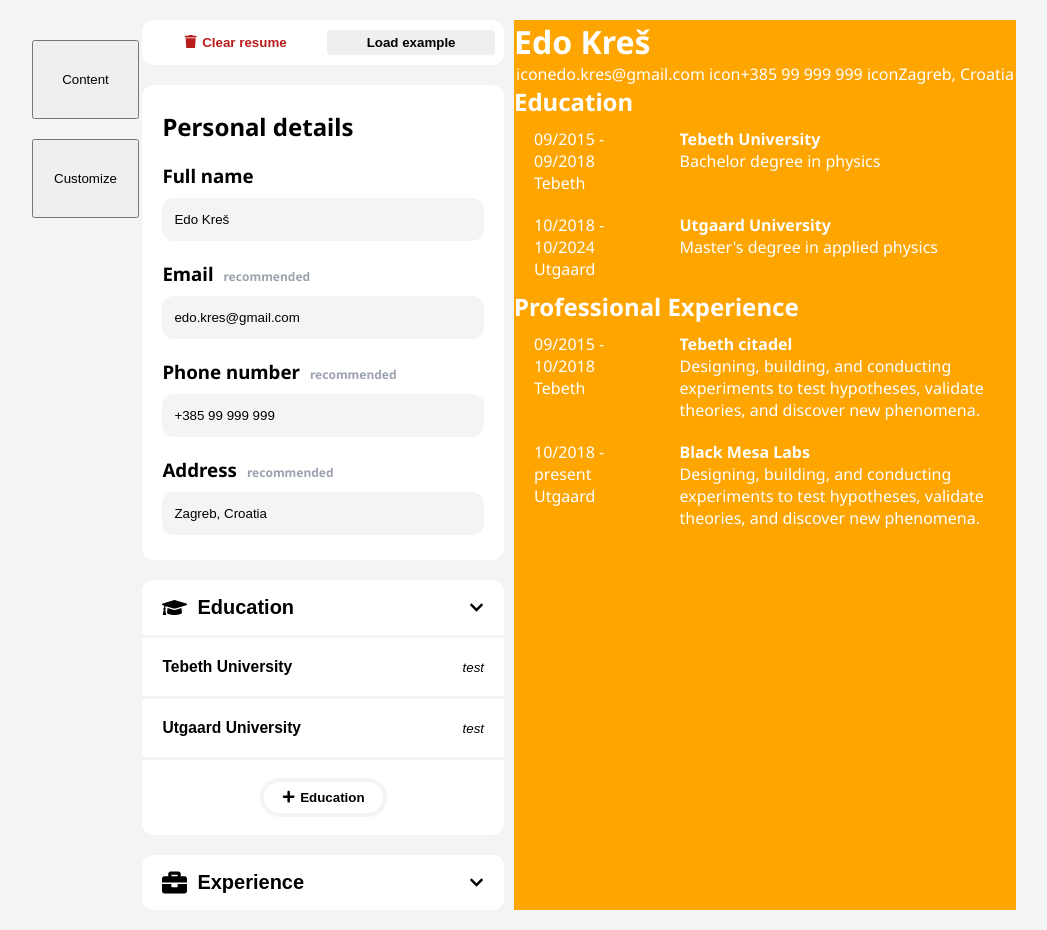
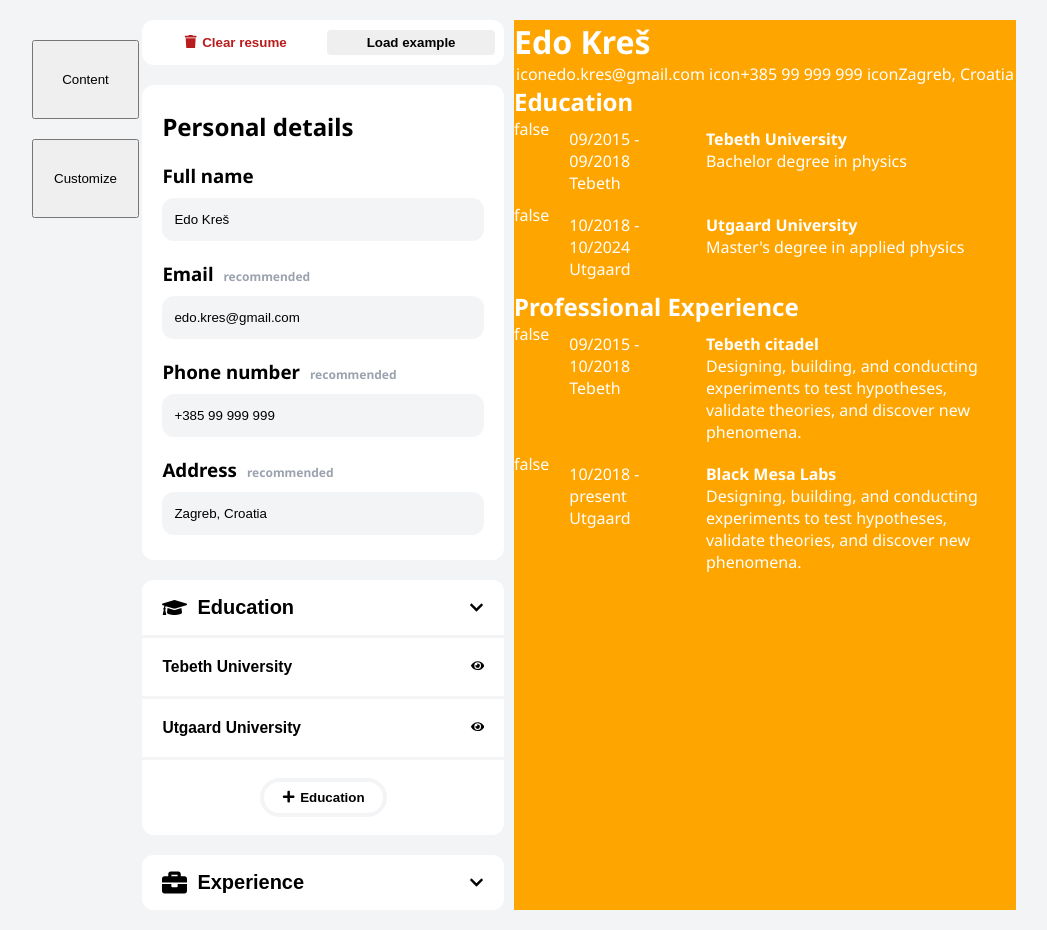
Before and after one commit to kresko/CvForge, a React (Vite) app: page / in a window 1280 px wide. Both pictures are taken after a click on the button "Education". Shown: the whole page, without its empty margins (136-1183 px from the left). Built offline with nearby package versions, Linux system fonts and the light colour scheme.

Commit message:
Added changes
Added changes

```diff
--- a/src/Components/CvForgeForm/FormDataController/FormDataController.jsx
+++ b/src/Components/CvForgeForm/FormDataController/FormDataController.jsx
@@ -5,9 +5,12 @@
 import { FaBriefcase } from "react-icons/fa";
 import defaultDataset from "../../../Data/DefaultDataset";
 
-function FormDataController({ onChange, fullName, email, phone, address }) {
+
+function FormDataController({ onChange, fullName, email, phone, address, resumeInfoClickHandler, resumeInfo }) {
     const educationArray = [defaultDataset.sections.education.bachelorDegree.institutionName, defaultDataset.sections.education.mastersDegree.institutionName];
     const professionalExperienceArray = [defaultDataset.sections.experience.theoreticalPhysicistJob.institutionName, defaultDataset.sections.experience.experimentalPhysicistJob.institutionName];
+    const educationIds = [defaultDataset.sections.education.bachelorDegree.id, defaultDataset.sections.education.mastersDegree.id];
+    const professionalExperienceIds = [defaultDataset.sections.experience.theoreticalPhysicistJob.id, defaultDataset.sections.experience.experimentalPhysicistJob.id];
 
     return (
         <>
@@ -22,11 +25,11 @@
                 </div>
 
                 <div className='education-section'>
-                    <FormDataControllerDropdownSection label={'Education'} itemLabel={educationArray} icon={<FaGraduationCap/>}/>
+                    <FormDataControllerDropdownSection label={'Education'} itemLabel={educationArray} icon={<FaGraduationCap/>} resumeInfoClickHandler={resumeInfoClickHandler} resumeInfo={resumeInfo} ids={educationIds} />
                 </div>
 
                 <div className='experience-section'>
-                    <FormDataControllerDropdownSection label={'Experience'} itemLabel={professionalExperienceArray} icon={<FaBriefcase/>}/>
+                    <FormDataControllerDropdownSection label={'Experience'} itemLabel={professionalExperienceArray} icon={<FaBriefcase/>} resumeInfoClickHandler={resumeInfoClickHandler} resumeInfo={resumeInfo} ids={professionalExperienceIds} />
                 </div>
             </div>
 
--- a/src/Components/CvForgeForm/FormDataControllerDropdownItem/FormDataControllerDropdownItem.jsx
+++ b/src/Components/CvForgeForm/FormDataControllerDropdownItem/FormDataControllerDropdownItem.jsx
@@ -2,12 +2,19 @@
 import { FaEye } from "react-icons/fa";
 import { FaEyeSlash } from "react-icons/fa";
 
-function FormDataControllerDropdownItem({ label }) {
+function FormDataControllerDropdownItem({ label, resumeInfoClickHandler, resumeInfo, id }) {
+    const handleClick = () => {
+        resumeInfoClickHandler(id);
+    }
+
     return (
         <>
             <button className='form-data-controller-dropdown-item'>
                 <h3><strong>{label}</strong></h3>
-                <i>test</i>
+                <div className='form-data-controller-dropdown-item-button' onClick={handleClick}>
+                    <p>{resumeInfo}</p>
+                    <i>{resumeInfo === id ? <FaEyeSlash /> : <FaEye />}</i>
+                </div>
             </button>
         </>
     );
--- a/src/Components/CvForgeForm/FormDataControllerDropdownSection/FormDataControllerDropdownSection.jsx
+++ b/src/Components/CvForgeForm/FormDataControllerDropdownSection/FormDataControllerDropdownSection.jsx
@@ -4,7 +4,7 @@
 import { FaChevronUp } from "react-icons/fa";
 import { FaPlus } from "react-icons/fa";
 
-function FormDataControllerDropdownSection({  label, itemLabel, icon='' }) {
+function FormDataControllerDropdownSection({  label, itemLabel, icon='', resumeInfoClickHandler, resumeInfo, ids }) {
     const [isDropdownOpen, setIsDropdownOpen] = useState(true);
 
     function handleIsDropDownFormHidden() {
@@ -19,8 +19,8 @@
             </button>
             <div className={`form-data-controller-dropdown-section ${isDropdownOpen ? 'is-hidden' : ''}`}>
                 <div className="form-data-controller-dropdown-section-item-collection">
-                    <FormDataControllerDropdownItem label={itemLabel[0]} />
-                    <FormDataControllerDropdownItem label={itemLabel[1]} />
+                    <FormDataControllerDropdownItem label={itemLabel[0]} resumeInfoClickHandler={resumeInfoClickHandler} resumeInfo={resumeInfo} id={ids[0]}/>
+                    <FormDataControllerDropdownItem label={itemLabel[1]} resumeInfoClickHandler={resumeInfoClickHandler} resumeInfo={resumeInfo} id={ids[1]}/>
                 </div>
                 <div className='form-data-controller-dropdown-section-add-button-container'>
                     <button className='form-data-controller-dropdown-section-add-button'><FaPlus /><strong>Education</strong></button>
--- a/src/Components/CvForgeRenderer/RendererBody/RendererBody.jsx
+++ b/src/Components/CvForgeRenderer/RendererBody/RendererBody.jsx
@@ -1,7 +1,7 @@
 import defaultDataset from "../../../Data/DefaultDataset";
 import RendererBodySection from "../RendererBodySection/RendererBodySection";
 
-function RendererBody() {
+function RendererBody({ resumeInfo }) {
     return (
         <>
             <div className="renderer-body-education">
@@ -13,6 +13,7 @@
                     location={defaultDataset.sections.education.bachelorDegree.location}
                     insitutionName={defaultDataset.sections.education.bachelorDegree.institutionName}
                     degree={defaultDataset.sections.education.bachelorDegree.degree}
+                    resumeInfo={resumeInfo}
                 />
 
                 <RendererBodySection
@@ -21,6 +22,7 @@
                     location={defaultDataset.sections.education.mastersDegree.location}
                     insitutionName={defaultDataset.sections.education.mastersDegree.institutionName}
                     degree={defaultDataset.sections.education.mastersDegree.degree}
+                    resumeInfo={resumeInfo}
                 />
             </div>
 
@@ -34,6 +36,7 @@
                     insitutionName={defaultDataset.sections.experience.theoreticalPhysicistJob.institutionName}
                     degree={defaultDataset.sections.experience.theoreticalPhysicistJob.degree}
                     description={defaultDataset.sections.experience.theoreticalPhysicistJob.jobDescription}
+                    resumeInfo={resumeInfo}
                 />
 
                 <RendererBodySection
@@ -43,10 +46,12 @@
                     insitutionName={defaultDataset.sections.experience.experimentalPhysicistJob.institutionName}
                     degree={defaultDataset.sections.experience.experimentalPhysicistJob.degree}
                     description={defaultDataset.sections.experience.experimentalPhysicistJob.jobDescription}
+                    resumeInfo={resumeInfo}
                 />
             </div>
         </>
     );
 }
 
+RendererBody.propTypes;
 export default RendererBody;
--- a/src/Components/CvForgeRenderer/RendererBodySection/RendererBodySection.jsx
+++ b/src/Components/CvForgeRenderer/RendererBodySection/RendererBodySection.jsx
@@ -1,9 +1,10 @@
 import './RendererBodySection.css';
 
-function RendererBodySection({ startDate, endDate, location, insitutionName, degree, description=''}) {
+function RendererBodySection({ startDate, endDate, location, insitutionName, degree, description='', resumeInfo }) {
     return (
         <>
             <div className="renderer-body-section">
+                <p>{ resumeInfo ? 'true' : 'false'}</p>
                 <div className="date-location">
                     <p className="date"><span>{startDate}</span> - <span>{endDate}</span></p>
                     <p className="location">{location}</p>
--- a/src/Components/CvForgeRenderer/RendererHeader/RendererHeader.jsx
+++ b/src/Components/CvForgeRenderer/RendererHeader/RendererHeader.jsx
@@ -1,7 +1,7 @@
 import './RendererHeader.css';
 import RendererHeaderContactInfoItem from "../RendererHeaderContactInfoItem/RendererHeaderContactInfoItem";
 
-function RendererHeader({ fullName, email, phone, address}) {
+function RendererHeader({ fullName, email, phone, address }) {
     return (
         <>
             <div className="renderer-header">
--- a/src/CvForge.jsx
+++ b/src/CvForge.jsx
@@ -9,10 +9,15 @@
 
 function CvForge() {
   const [personalInfo, setPersonalInfo] = useState(defaultDataset.personalInfo);
+  const [isResumeInfoHidden, setIsResumeInfoHidden] = useState(null);
 
   function onChangePersonalInfo(e) {
     const { key } = e.target.dataset;
-    setPersonalInfo({ ...personalInfo, [key]: e.target.value });
+    setPersonalInfo({ ...personalInfo, [key]: e.target.value })
+  }
+
+  function hideResumeInformation(id) {
+    setIsResumeInfoHidden(id);
   }
 
   return (
@@ -22,13 +27,23 @@
 
         <div className='form-toggler'>
           <FormDataHydrator />
-          <FormDataController onChange={onChangePersonalInfo} fullName={personalInfo.fullName} email={personalInfo.email} phone={personalInfo.phoneNumber} address={personalInfo.address}/>
+          <FormDataController onChange={onChangePersonalInfo}
+              fullName={personalInfo.fullName}
+              email={personalInfo.email}
+              phone={personalInfo.phoneNumber}
+              address={personalInfo.address}
+              resumeInfoClickHandler={hideResumeInformation}
+              resumeInfo={isResumeInfoHidden}/>
         </div>
       </div>
 
       <div className="cv-forge-renderer">
-        <RendererHeader fullName={personalInfo.fullName} email={personalInfo.email} phone={personalInfo.phoneNumber} address={personalInfo.address}/>
-        <RendererBody />
+        <RendererHeader fullName={personalInfo.fullName}
+            email={personalInfo.email}
+            phone={personalInfo.phoneNumber}
+            address={personalInfo.address}/>
+
+        <RendererBody resumeInfo={isResumeInfoHidden}/>
       </div>
     </>
   )
--- a/src/Data/DefaultDataset.js
+++ b/src/Data/DefaultDataset.js
@@ -14,14 +14,16 @@
           institutionName: 'Tebeth University',
           startDate: '09/2015',
           endDate: '09/2018',
-          location: 'Tebeth'
+          location: 'Tebeth',
+          id: 'bachelorDegreeEducation'
         },
         mastersDegree: {
           degree: "Master's degree in applied physics",
           institutionName: 'Utgaard University',
           startDate: '10/2018',
           endDate: '10/2024',
-          location: 'Utgaard'
+          location: 'Utgaard',
+          id: 'mastersDegreeEducation'
         }
       },
 
@@ -33,7 +35,8 @@
           jobDescription: 'Designing, building, and conducting experiments to test hypotheses, validate theories, and discover new phenomena.',
           startDate: '09/2015',
           endDate: '10/2018',
-          location: 'Tebeth'
+          location: 'Tebeth',
+          id: 'theoreticalPhysicistJobExperience'
         },
         experimentalPhysicistJob: {
           institutionName: 'Black Mesa Labs',
@@ -41,7 +44,8 @@
           jobDescription: 'Designing, building, and conducting experiments to test hypotheses, validate theories, and discover new phenomena.',
           startDate: '10/2018',
           endDate: 'present',
-          location: 'Utgaard'
+          location: 'Utgaard',
+          id: 'experimentalPhysicistJobExperience'
         }
       }
     }
```
